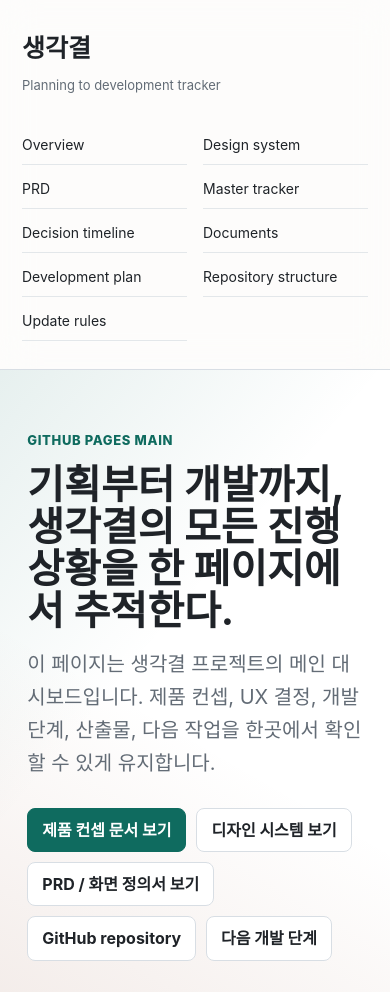
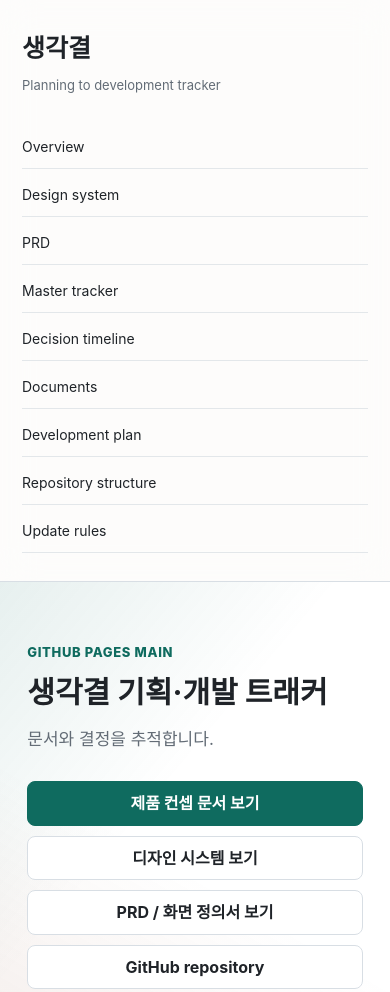
Before and after one commit to UncleSamsun/saenggakgyeol, a plain HTML site: page docs/index.html in a window 390 px wide. Shown: the top 992 px of the page. Drawn offline with Linux system fonts and the light colour scheme.

Commit message:
style(design): FINDING-001 — fix mobile hero overflow

```diff
--- a/docs/index.html
+++ b/docs/index.html
@@ -119,6 +119,9 @@
       font-size: clamp(40px, 6vw, 76px);
       line-height: 1.05;
       letter-spacing: 0;
+      overflow-wrap: anywhere;
+      word-break: normal;
+      white-space: normal;
     }
 
     .hero p {
@@ -139,6 +142,7 @@
       display: inline-flex;
       align-items: center;
       justify-content: center;
+      max-width: 100%;
       min-height: 40px;
       padding: 8px 14px;
       border: 1px solid var(--line);
@@ -147,6 +151,8 @@
       color: var(--ink);
       font-weight: 700;
       text-decoration: none;
+      text-align: center;
+      white-space: normal;
     }
 
     .button.primary {
@@ -350,6 +356,8 @@
     @media (max-width: 1080px) {
       .shell {
         grid-template-columns: 1fr;
+        max-width: 100vw;
+        overflow-x: hidden;
       }
 
       aside {
@@ -365,6 +373,38 @@
         gap: 4px 16px;
       }
 
+      nav a {
+        display: flex;
+        align-items: center;
+        min-height: 44px;
+      }
+
+      h1 {
+        width: calc(100vw - 44px);
+        max-width: calc(100vw - 44px);
+        font-size: 30px;
+        line-height: 1.14;
+        word-break: break-all;
+        line-break: anywhere;
+      }
+
+      .hero p {
+        width: calc(100vw - 44px);
+        max-width: calc(100vw - 44px);
+        font-size: 17px;
+        word-break: break-all;
+        line-break: anywhere;
+      }
+
+      .quick-links {
+        display: grid;
+        grid-template-columns: 1fr;
+      }
+
+      .button {
+        width: 100%;
+      }
+
       .cards,
       .doc-grid {
         grid-template-columns: 1fr;
@@ -377,6 +417,12 @@
       .tracker {
         display: block;
         overflow-x: auto;
+      }
+    }
+
+    @media (max-width: 640px) {
+      nav {
+        grid-template-columns: 1fr;
       }
     }
   </style>
@@ -404,9 +450,9 @@
     <main>
       <header class="hero" id="overview">
         <div class="eyebrow">GitHub Pages main</div>
-        <h1>기획부터 개발까지, 생각결의 모든 진행 상황을 한 페이지에서 추적한다.</h1>
+        <h1>생각결 기획·개발 트래커</h1>
         <p>
-          이 페이지는 생각결 프로젝트의 메인 대시보드입니다. 제품 컨셉, UX 결정, 개발 단계, 산출물, 다음 작업을 한곳에서 확인할 수 있게 유지합니다.
+          문서와 결정을 추적합니다.
         </p>
         <div class="quick-links">
           <a class="button primary" href="product/">제품 컨셉 문서 보기</a>
```
Also changed, not shown: docs/design/index.html (+30 -2 lines), docs/product/index.html (+36 -2 lines), docs/spec/index.html (+42 -2 lines).
